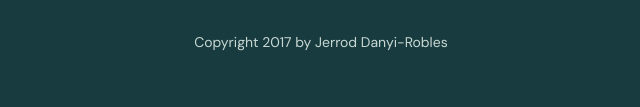
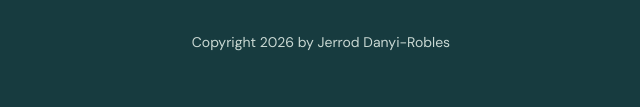
Before and after one commit to jerrod1201/cit384-hw7, a plain HTML site: page index.html in a window 1280 px wide. Shown: the part 1506-1613 px from the top of the page, 319-959 px from the left. Drawn offline with Linux system fonts and the light colour scheme.

Commit message:
Update index.html

```diff
--- a/index.html
+++ b/index.html
@@ -79,7 +79,7 @@
             <div class="contact-info">
                 <a href="https://github.com/jerrod1201" target="_blank">GitHub</a>
             </div>
-            <p>Copyright 2017 by Jerrod Danyi-Robles</p>
+            <p>Copyright 2026 by Jerrod Danyi-Robles</p>
         </div>
     </footer>
 </body>
```
